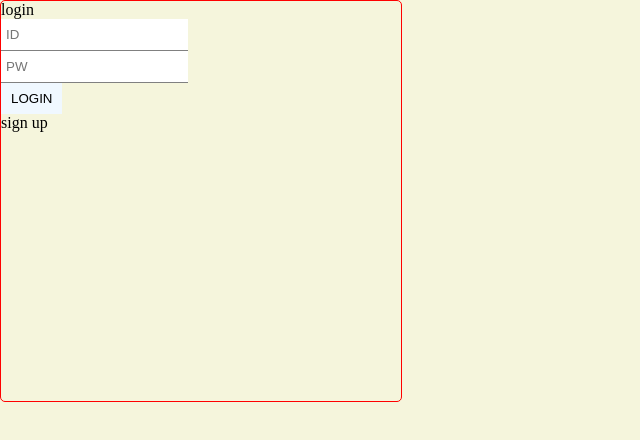
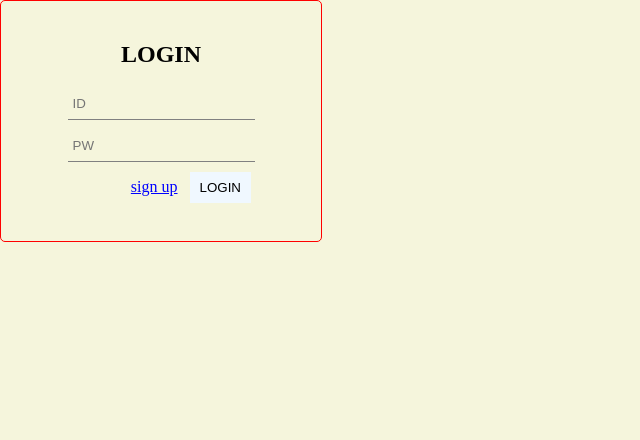
Before and after one commit to chahtk/smilegate_challenge, a React (Create React App) app in the folder client/: page /signin in a window 1280 px wide. Shown: the top 440 px of the page, without its empty margins (0-640 px from the left). Built offline with nearby package versions, Linux system fonts and the light colour scheme.

Commit message:
style: lint, UI

```diff
--- a/client/src/components/Input.tsx
+++ b/client/src/components/Input.tsx
@@ -10,24 +10,16 @@ interface IInput {
 }
 
 const StyledInput = styled.input`
-  display: block;
   outline-color: #1a73e8;
   border: none;
   border-bottom: 1px solid grey;
   padding: 8px 5px;
+  background-color: inherit;
 `;
 
 const Input = (props: IInput) => {
   const { id, type, value, placeholder, onChange } = props;
-  return (
-    <StyledInput
-      id={id}
-      value={value}
-      type={type}
-      placeholder={placeholder}
-      onChange={onChange}
-    />
-  );
+  return <StyledInput id={id} value={value} type={type} placeholder={placeholder} onChange={onChange} />;
 };
 
 export default Input;
--- a/client/src/container/SinginContainer.tsx
+++ b/client/src/container/SinginContainer.tsx
@@ -3,16 +3,33 @@ import Input from '../components/Input';
 import Button from '../components/Button';
 import styled from 'styled-components';
 
-const StyledComponent = styled.article`
-  width: 400px;
-  height: 400px;
+const StyledContainer = styled.article`
+  width: 320px;
+  height: 220px;
   border: 1px solid red;
   border-radius: 5px;
   overflow: hidden;
+  text-align: center;
+  padding-top: 20px;
+`;
+
+const InputLayer = styled.section`
+  margin: 10px auto;
+`;
+
+const SignLayer = styled.article`
+  float: right;
+  margin-right: 70px;
+`;
+
+const A = styled.a`
+  margin-right: 12px;
+  color: blue;
+  cursor: pointer;
 `;
 
 const SigninContainer = () => {
-  // for id(label used this)
+  // id of input-component
   const [EMAIL, PASSWORD] = ['email', 'password'];
 
   // state
@@ -26,24 +43,25 @@ const SigninContainer = () => {
   };
   const onClick = () => {
     // send (email + password) using api
+    console.log('try login api');
   };
 
   return (
-    <StyledComponent>
-      <form>
-        <div>login</div>
+    <StyledContainer>
+      <h2>LOGIN</h2>
+      <InputLayer>
         <Input id={EMAIL} value={email} placeholder="ID" onChange={onChange} />
-        <Input
-          id={PASSWORD}
-          value={password}
-          placeholder="PW"
-          type="password"
-          onChange={onChange}
-        />
+      </InputLayer>
+      <InputLayer>
+        <Input id={PASSWORD} value={password} placeholder="PW" type="password" onChange={onChange} />
+      </InputLayer>
+      <SignLayer>
+        <A href="/signup" target="_blank">
+          sign up
+        </A>
         <Button onClick={onClick} text="LOGIN" />
-      </form>
-      <a>sign up</a>
-    </StyledComponent>
+      </SignLayer>
+    </StyledContainer>
   );
 };
 
--- a/client/src/layout/SigninLayout.tsx
+++ b/client/src/layout/SigninLayout.tsx
@@ -3,7 +3,6 @@ import SigninContainer from '../container/SinginContainer';
 import styled from 'styled-components';
 
 const Layout = styled.main`
-  background-color: beige;
   width: 100vw;
   height: 100vh;
 `;
--- a/client/src/modules/user.ts
+++ b/client/src/modules/user.ts
@@ -60,10 +60,7 @@ const initialState: UserState = {
   email: 'default',
 };
 
-const userReducer = (
-  state: UserState = initialState,
-  action: any,
-): UserState => {
+const userReducer = (state: UserState = initialState, action: any): UserState => {
   switch (action.type) {
     case LOGIN:
       return {
--- a/client/src/styles/Global.tsx
+++ b/client/src/styles/Global.tsx
@@ -4,7 +4,7 @@ const GlobalStyle = createGlobalStyle`
   body {
     margin: 0;
     padding: 0;
-    background-color: black;
+    background-color: beige;
   }
 `;
 
```
